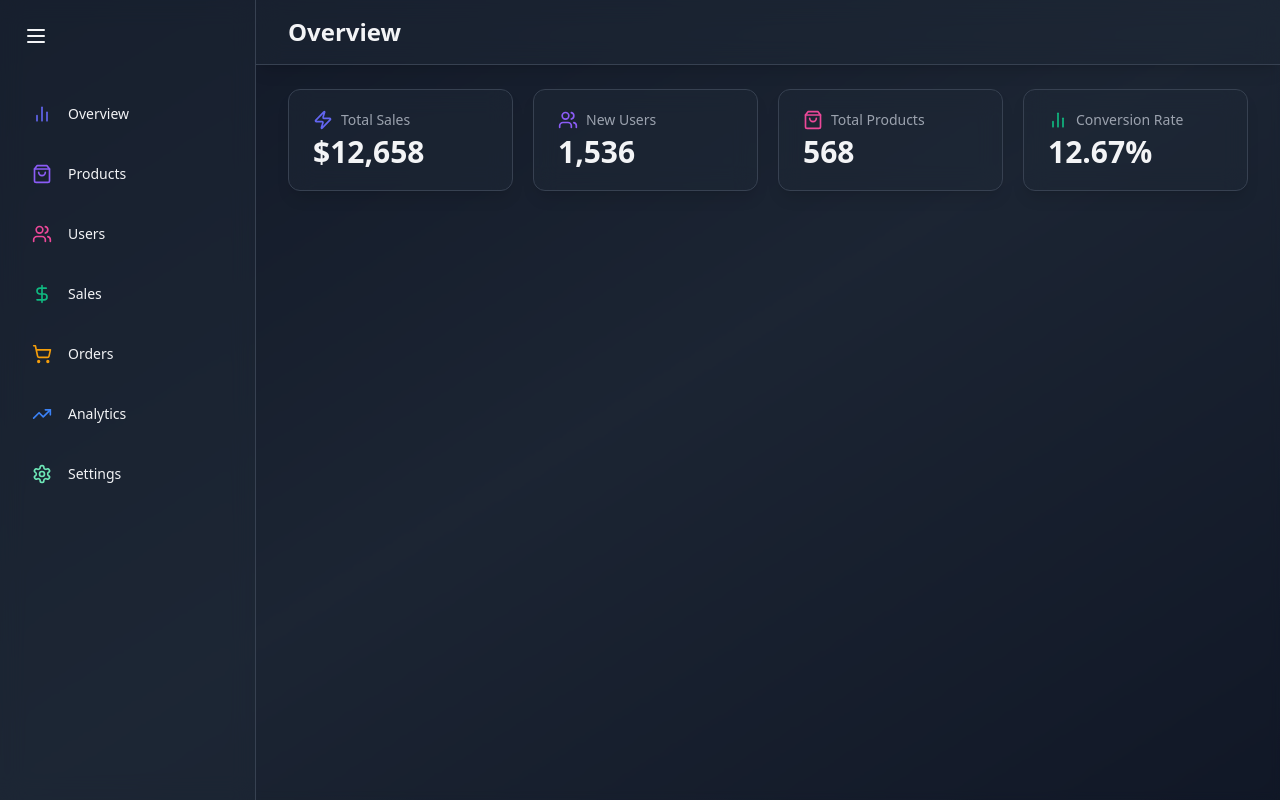
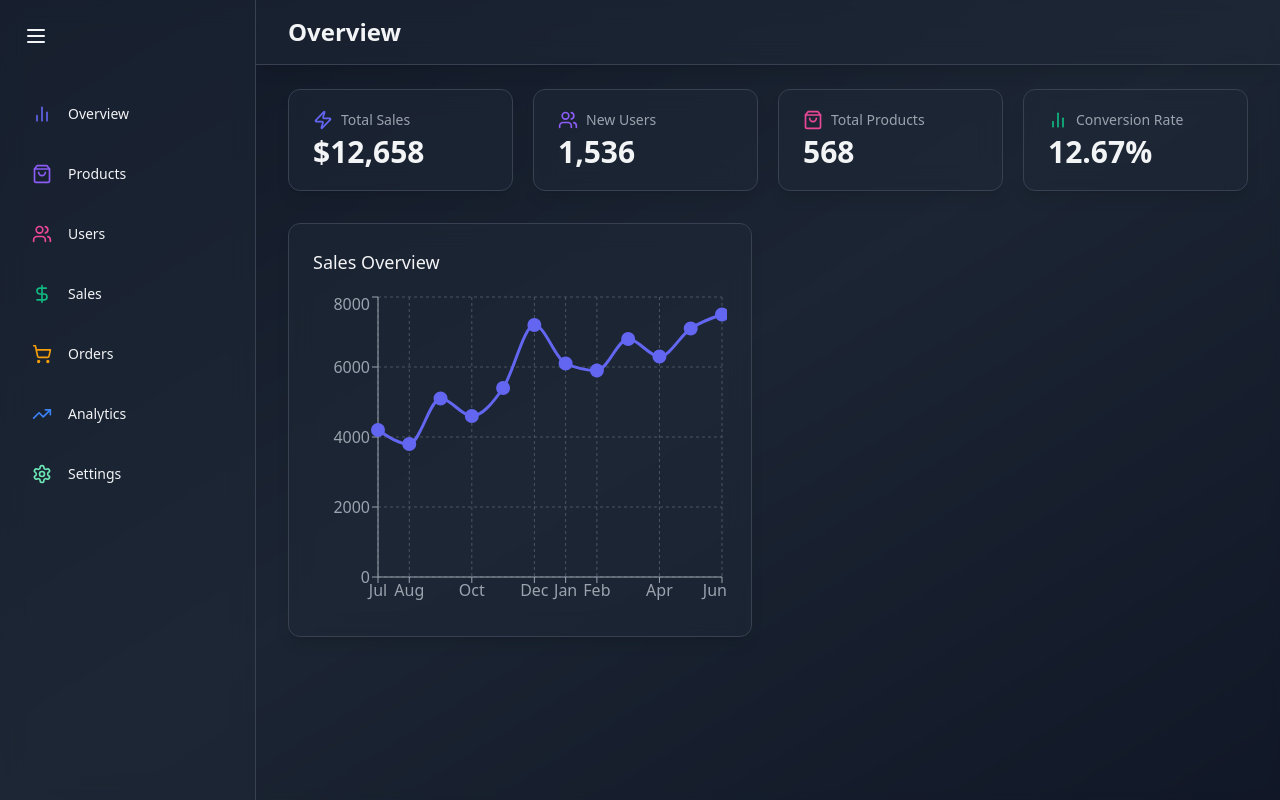
Before and after one commit to Santos2175/Admin-Dashboard, a React (Vite) app: page / in a window 1280 px wide. Built offline with nearby package versions, Linux system fonts and the light colour scheme.

Commit message:
SalesOverviewChart added

```diff
--- /dev/null
+++ b/src/components/overview/SalesOverviewChart.jsx
@@ -0,0 +1,50 @@
+import React from 'react';
+import { motion } from 'framer-motion';
+import { salesData } from '../../data/data.js';
+import {
+  ResponsiveContainer,
+  LineChart,
+  CartesianGrid,
+  XAxis,
+  YAxis,
+  Tooltip,
+  Line,
+} from 'recharts';
+
+const SalesOverviewChart = () => {
+  return (
+    <motion.div
+      className='bg-gray-800 bg-opacity-50 p-6 rounded-xl backdrop-blur-md shadow-lg border border-gray-700'
+      initial={{ opacity: 0, y: 20 }}
+      animate={{ opacity: 1, y: 0 }}
+      transition={{ delay: 0.2 }}>
+      <h2 className='text-lg font-medium text-gray-100 mb-4'>Sales Overview</h2>
+      <div className='h-80'>
+        <ResponsiveContainer>
+          <LineChart data={salesData}>
+            <CartesianGrid strokeDasharray='3 3' stroke='#4B5563' />
+            <XAxis dataKey={'name'} stroke='#9ca3af' />
+            <YAxis stroke='#9ca3af' />
+            <Tooltip
+              contentStyle={{
+                backgroundColor: 'rgba(31, 41, 55, 0.8)',
+                borderColor: '#4B5563',
+              }}
+              itemStyle={{ color: '#E5E7EB' }}
+            />
+            <Line
+              type='monotone'
+              dataKey='sales'
+              stroke='#6366F1'
+              strokeWidth={3}
+              dot={{ fill: '#6366F1', strokeWidth: 2, r: 6 }}
+              activeDot={{ r: 8, strokeWidth: 2 }}
+            />
+          </LineChart>
+        </ResponsiveContainer>
+      </div>
+    </motion.div>
+  );
+};
+
+export default SalesOverviewChart;
--- a/src/data/data.js
+++ b/src/data/data.js
@@ -17,3 +17,18 @@ export const SIDEBAR_ITEMS = [
   { name: 'Analytics', icon: TrendingUp, color: '#3B82F6', href: '/analytics' },
   { name: 'Settings', icon: Settings, color: '#6EE7B7', href: '/settings' },
 ];
+
+export const salesData = [
+  { name: 'Jul', sales: 4200 },
+  { name: 'Aug', sales: 3800 },
+  { name: 'Sep', sales: 5100 },
+  { name: 'Oct', sales: 4600 },
+  { name: 'Nov', sales: 5400 },
+  { name: 'Dec', sales: 7200 },
+  { name: 'Jan', sales: 6100 },
+  { name: 'Feb', sales: 5900 },
+  { name: 'Mar', sales: 6800 },
+  { name: 'Apr', sales: 6300 },
+  { name: 'May', sales: 7100 },
+  { name: 'Jun', sales: 7500 },
+];
--- a/src/pages/OverviewPage.jsx
+++ b/src/pages/OverviewPage.jsx
@@ -3,6 +3,7 @@ import Header from '../components/common/Header.jsx';
 import { motion } from 'framer-motion';
 import StatCard from '../components/common/StatCard.jsx';
 import { BarChart2, ShoppingBag, Users, Zap } from 'lucide-react';
+import SalesOverviewChart from '../components/overview/SalesOverviewChart.jsx';
 
 const OverviewPage = () => {
   return (
@@ -41,6 +42,11 @@ const OverviewPage = () => {
             color='#10B981'
           />
         </motion.div>
+
+        {/* CHARTS */}
+        <div className='grid grid-cols-1 lg:grid-cols-2 gap-8'>
+          <SalesOverviewChart />
+        </div>
       </main>
     </div>
   );
```
